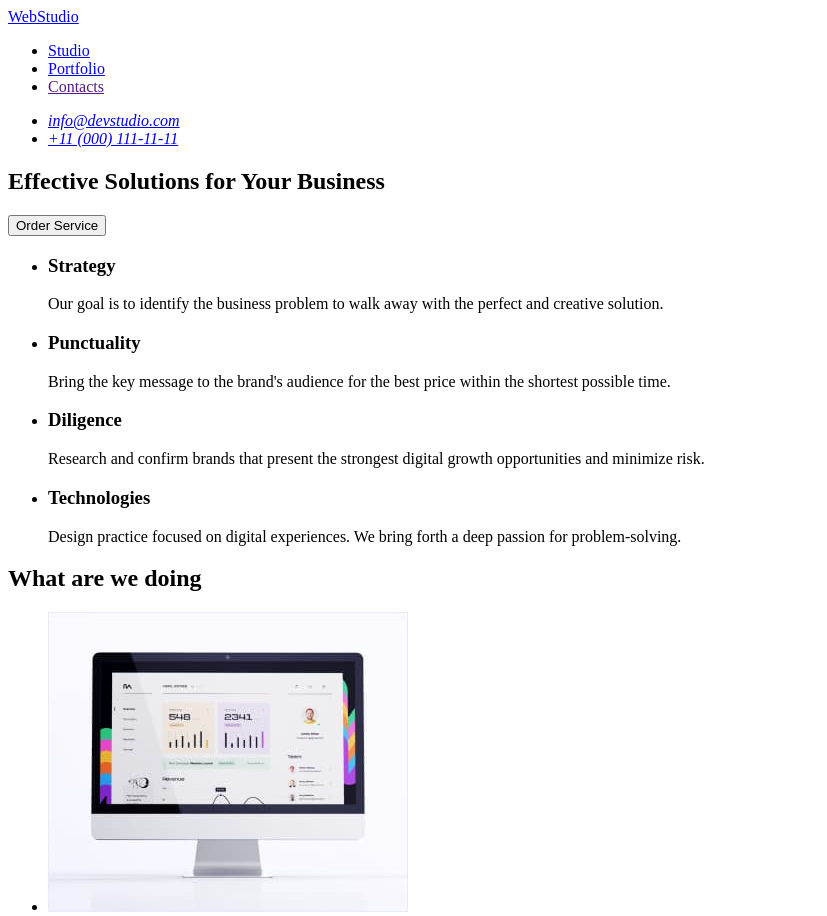
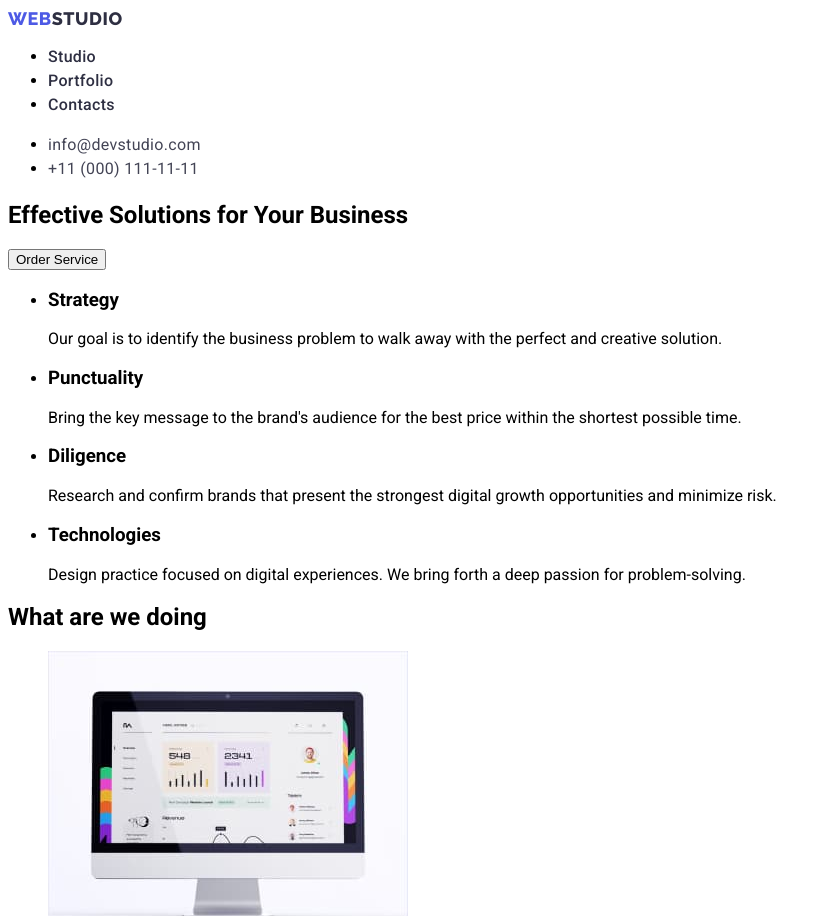
Before and after one commit to lilithcrumb/goit-markup-hw-02, a plain HTML site: page index.html in a window 1280 px wide. Shown: the top 916 px of the page, without its empty margins (0-827 px from the left). Drawn offline with Linux system fonts and the light colour scheme.

Commit message:
header and footer text styles added

```diff
--- a/css/style.css
+++ b/css/style.css
@@ -0,0 +1,56 @@
+body {
+    font-family: 'Raleway', sans-serif;
+    font-family: 'Roboto', sans-serif;
+}
+
+.link{
+    text-decoration: none;
+}
+
+.header-logo {
+    font-family: 'Raleway';
+        font-style: normal;
+        font-weight: 800;
+        font-size: 18px;
+        line-height: 21px;
+        /* identical to box height, or 117% */
+
+        display: flex;
+        align-items: center;
+        letter-spacing: 0.03em;
+        text-transform: uppercase;
+        color: #4D5AE5;
+}
+
+.header-logo span {
+    color: #2E2F42;
+}
+
+.header-menu-link {
+    font-family: 'Roboto';
+        font-style: normal;
+        font-weight: 500;
+        font-size: 16px;
+        line-height: 1.5;
+        letter-spacing: 0.02em;
+        color: #2E2F42;
+}
+
+.contacts-link {
+    font-family: 'Roboto';
+        font-style: normal;
+        font-weight: 400;
+        font-size: 16px;
+        line-height: 24px;
+        letter-spacing: 0.02em;
+        color: #434455;
+}
+.footer-text {
+    font-family: 'Roboto';
+        font-style: normal;
+        font-weight: 400;
+        font-size: 16px;
+        line-height: 24px;
+        letter-spacing: 0.02em;
+        color: #F4F4FD;
+}
--- a/index.html
+++ b/index.html
@@ -14,37 +14,45 @@
     <link rel="stylesheet" href="./css/style.css" />
   </head>
   <body>
-    <header>
-      <nav>
-        <a href="./index.html">WebStudio</a>
-        <ul>
-          <li>
-            <a href="./index.html">Studio</a>
+    <header class="header">
+      <nav class="header-nav">
+        <a href="./index.html" class="header-logo link"
+          >Web<span>Studio</span></a
+        >
+        <ul class="header-menu">
+          <li class="header-menu-item">
+            <a href="./index.html" class="header-menu-link link">Studio</a>
           </li>
-          <li>
-            <a href="./portfolio.html">Portfolio</a>
+          <li class="header-menu-item">
+            <a href="./portfolio.html" class="header-menu-link link"
+              >Portfolio</a
+            >
           </li>
-          <li>
-            <a href="">Contacts</a>
+          <li class="header-menu-item">
+            <a href="" class="header-menu-link link">Contacts</a>
           </li>
         </ul>
       </nav>
-      <address>
+      <address class="contacts">
         <ul>
-          <li>
-            <a href="mailto:info@devstudio.com">info@devstudio.com</a>
+          <li class="contacts-item">
+            <a href="mailto:info@devstudio.com" class="contacts-link link"
+              >info@devstudio.com</a
+            >
           </li>
-          <li>
-            <a href="tel:+110001111111">+11 (000) 111-11-11</a>
+          <li class="contacts-item">
+            <a href="tel:+110001111111" class="contacts-link link"
+              >+11 (000) 111-11-11</a
+            >
           </li>
         </ul>
       </address>
     </header>
     <main>
       <!--hero-->
-      <section>
-        <h1>Effective Solutions for Your Business</h1>
-        <button type="button">Order Service</button>
+      <section id="home" class="hero">
+        <h1 class="first-ttl">Effective Solutions for Your Business</h1>
+        <button type="button" class="hero-btn">Order Service</button>
       </section>
       <!--Section 1-->
       <section>
@@ -152,9 +160,9 @@
         </ul>
       </section>
     </main>
-    <footer>
-      <a href="./index.html">WebStudio</a>
-      <p>
+    <footer class="footer">
+      <a href="./index.html" class="header-logo link">Web<span>Studio</span></a>
+      <p class="footer-text">
         Increase the flow of customers and sales for your business with digital
         marketing & growth solutions.
       </p>
```
Also changed, not shown: portfolio.html (+26 -18 lines).
